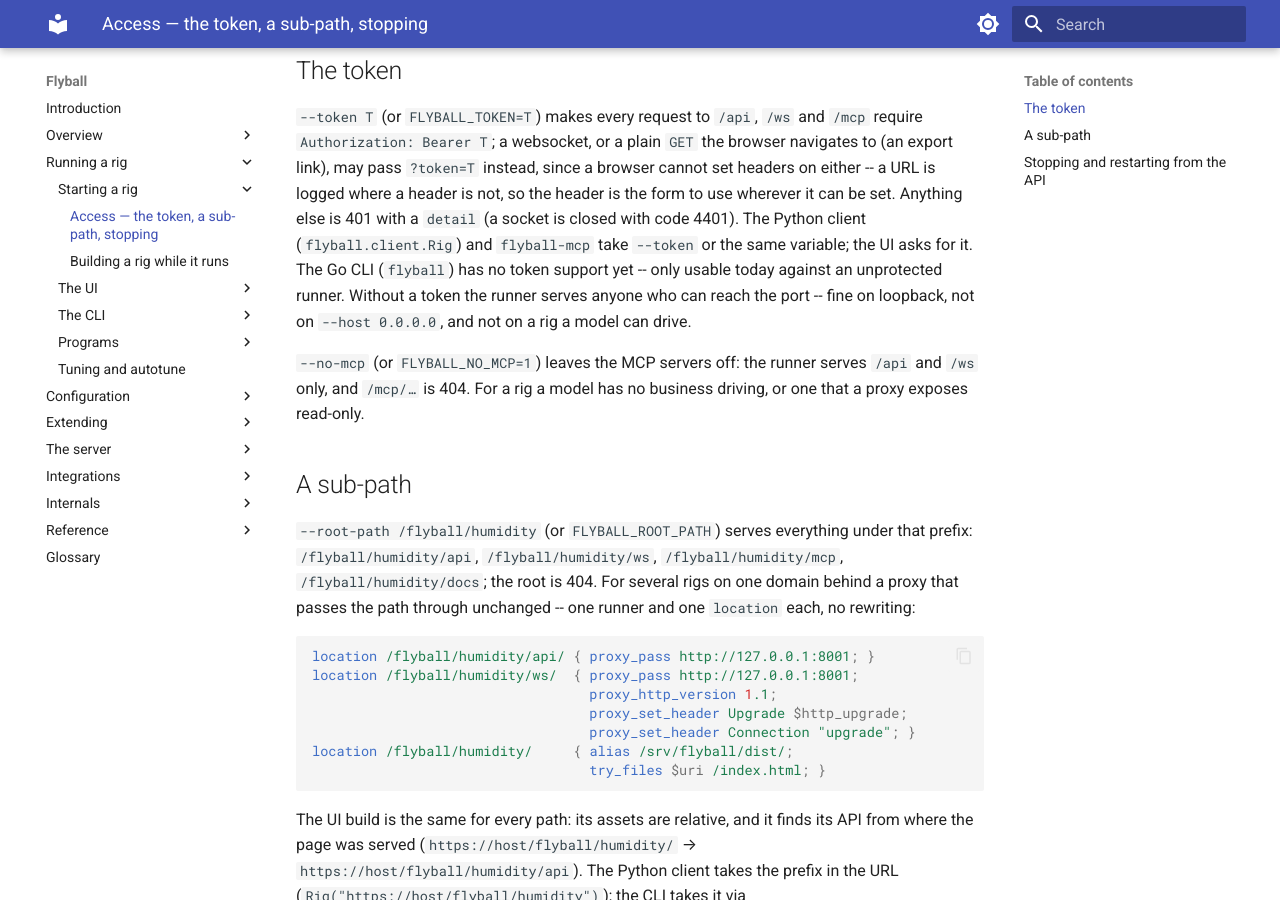
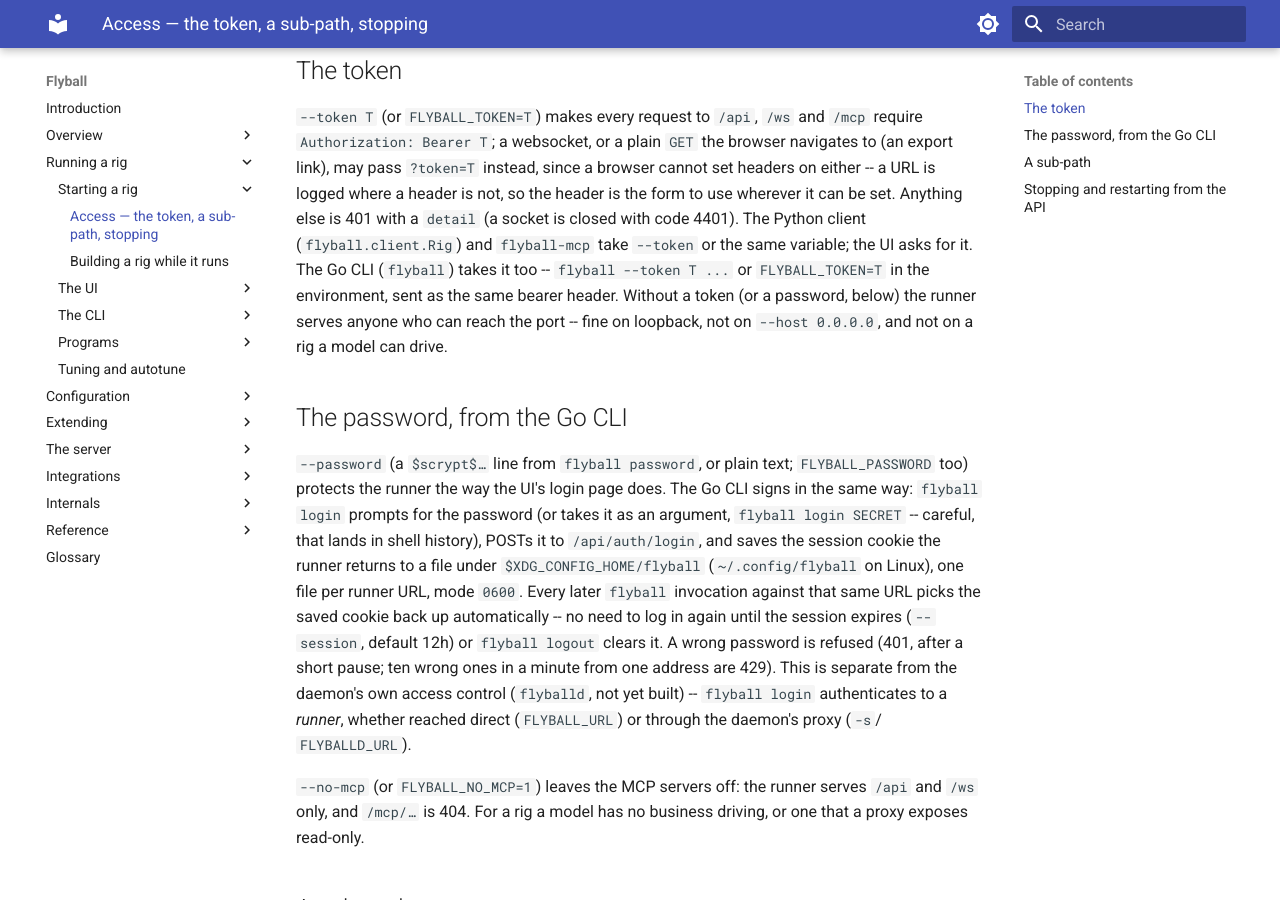
Before and after one commit to bengineer42/flyball, an MkDocs documentation site: the page built from book/src/1-running/runner/access.md, in a window 1280 px wide and 900 px high, scrolled down 258 px. Built offline with MkDocs 1.6.1 and Material for MkDocs 9.7.7, drawn with Linux system fonts in a browser that asks for light colours; the version menu is left out.

Commit message:
book: document the Go CLI's new token and password-login support
access.md said the Go CLI had no token support at all; now it has both
bearer tokens and flyball login/logout for password-protected runners.

Co-Authored-By: Claude Sonnet 5 <noreply@anthropic.com>

```diff
--- a/book/src/1-running/runner/access.md
+++ b/book/src/1-running/runner/access.md
@@ -12,10 +12,30 @@ header is not, so the header is the form to use wherever it can be set.
 Anything else is 401
 with a `detail` (a socket is closed with code 4401). The Python client
 (`flyball.client.Rig`) and `flyball-mcp` take `--token` or the same
-variable; the UI asks for it. The Go CLI (`flyball`) has no token support
-yet -- only usable today against an unprotected runner. Without a token the
-runner serves anyone who can reach the port -- fine on
-loopback, not on `--host 0.0.0.0`, and not on a rig a model can drive.
+variable; the UI asks for it. The Go CLI (`flyball`) takes it too --
+`flyball --token T ...` or `FLYBALL_TOKEN=T` in the environment, sent as
+the same bearer header. Without a token (or a password, below) the
+runner serves anyone who can reach the port -- fine on loopback, not on
+`--host 0.0.0.0`, and not on a rig a model can drive.
+
+## The password, from the Go CLI
+
+`--password` (a `$scrypt$…` line from `flyball password`, or plain text;
+`FLYBALL_PASSWORD` too) protects the runner the way the UI's login page
+does. The Go CLI signs in the same way: `flyball login` prompts for the
+password (or takes it as an argument, `flyball login SECRET` -- careful,
+that lands in shell history), POSTs it to `/api/auth/login`, and saves
+the session cookie the runner returns to a file under
+`$XDG_CONFIG_HOME/flyball` (`~/.config/flyball` on Linux), one file per
+runner URL, mode `0600`. Every later `flyball` invocation against that
+same URL picks the saved cookie back up automatically -- no need to log
+in again until the session expires (`--session`, default 12h) or
+`flyball logout` clears it. A wrong password is refused (401, after a
+short pause; ten wrong ones in a minute from one address are 429). This
+is separate from the daemon's own access control (`flyballd`, not yet
+built) -- `flyball login` authenticates to a *runner*, whether reached
+direct (`FLYBALL_URL`) or through the daemon's proxy (`-s`/
+`FLYBALLD_URL`).
 
 `--no-mcp` (or `FLYBALL_NO_MCP=1`) leaves the MCP servers off: the runner
 serves `/api` and `/ws` only, and `/mcp/…` is 404. For a rig a model has no
```
